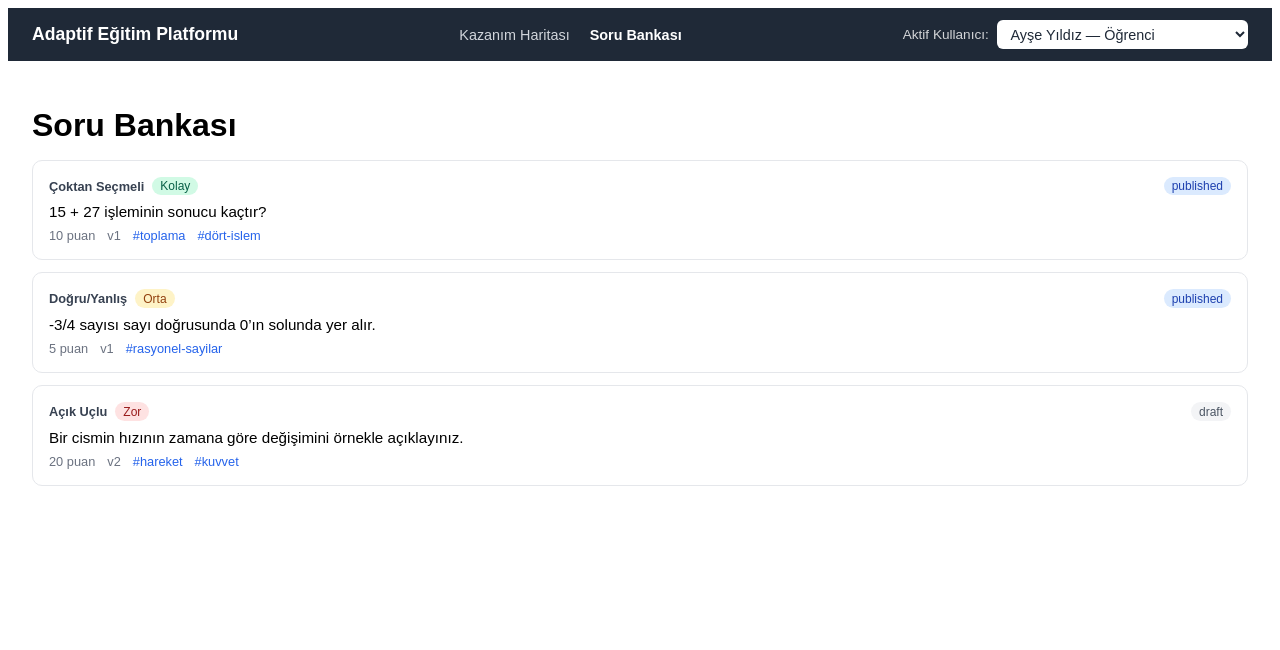
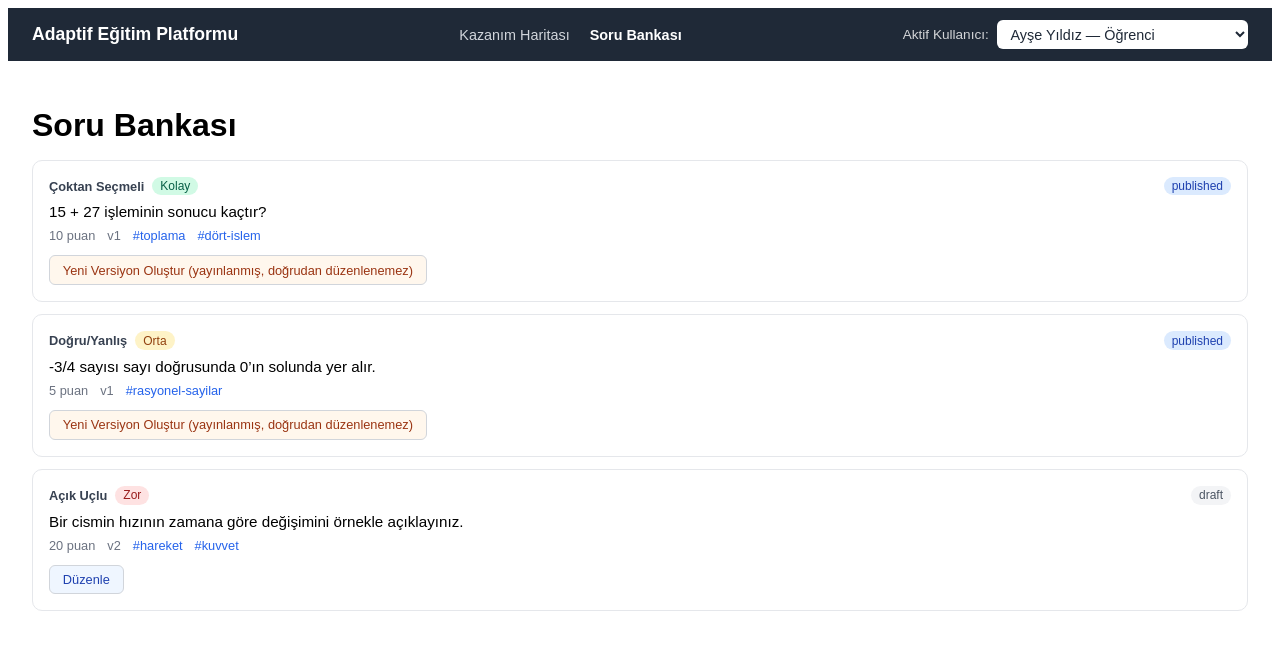
Before and after one commit to acarlarilayda/adaptif-egitim-platformu, an Angular app: page /question-bank in a window 1280 px wide. Shown: the top 650 px of the page. Built offline with nearby package versions, Linux system fonts and the light colour scheme.

Commit message:
feat: soru versiyonlama kurali arayuzu eklendi (yayinlanmis soru = yeni versiyon)

```diff
--- a/src/app/features/question-bank/pages/question-list/question-list.component.html
+++ b/src/app/features/question-bank/pages/question-list/question-list.component.html
@@ -31,6 +31,16 @@
               <span class="question-card__tag">#{{ tag }}</span>
             }
           </div>
+
+          @if (question.publishStatus === 'published') {
+            <button class="question-card__action" (click)="createNewVersion(question)">
+              Yeni Versiyon Oluştur (yayınlanmış, doğrudan düzenlenemez)
+            </button>
+          } @else {
+            <button class="question-card__action question-card__action--edit">
+              Düzenle
+            </button>
+          }
         </div>
       }
     </div>
--- a/src/app/features/question-bank/pages/question-list/question-list.component.scss
+++ b/src/app/features/question-bank/pages/question-list/question-list.component.scss
@@ -88,4 +88,19 @@
   &__tag {
     color: #2563eb;
   }
+  &__action {
+    margin-top: 0.75rem;
+    padding: 0.4rem 0.8rem;
+    border: 1px solid #d1d5db;
+    border-radius: 6px;
+    background-color: #fff7ed;
+    color: #9a3412;
+    font-size: 0.8rem;
+    cursor: pointer;
+
+    &--edit {
+      background-color: #eff6ff;
+      color: #1e40af;
+    }
+  }
 }
--- a/src/app/features/question-bank/pages/question-list/question-list.component.ts
+++ b/src/app/features/question-bank/pages/question-list/question-list.component.ts
@@ -33,7 +33,6 @@ export class QuestionListComponent implements OnInit {
   ngOnInit(): void {
     this.loadData();
   }
-
   loadData(): void {
     this.isLoading.set(true);
     this.hasError.set(false);
@@ -49,4 +48,15 @@ export class QuestionListComponent implements OnInit {
       },
     });
   }
+
+  createNewVersion(question: Question): void {
+    const changeNote = `${question.stem.slice(0, 20)}... sorusu güncellendi (demo).`;
+    this.questionRepository
+      .createNewVersion(question.id, { points: question.points + 5 }, changeNote)
+      .subscribe({
+        next: () => {
+          this.loadData();
+        },
+      });
+  }
 }
```
